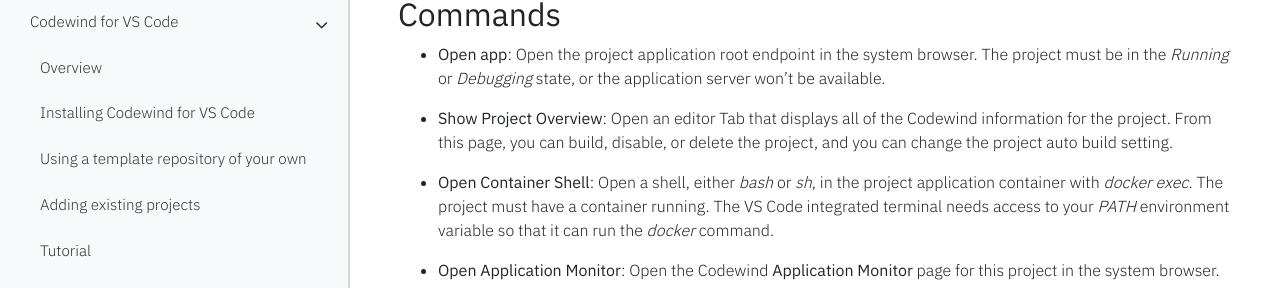
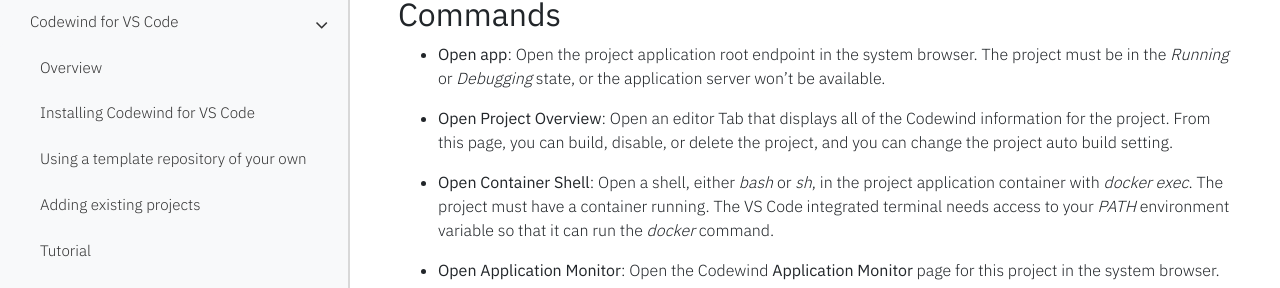
Before and after one commit to eclipse-archived/codewind-docs, a Jekyll site: the page built from docs/_documentations/mdt-vsc-commands-project.md, in a window 1280 px wide and 900 px high, scrolled down 318 px. Shown: the part 152-440 px from the top of the window. Built offline with Jekyll 4.4.1, drawn with Linux system fonts in a browser that asks for light colours; nearby versions of some CDN libraries; comment, search, counter and statistics services are not loaded.

Commit message:
Change show to open
Signed-off-by: micgibso <micgibso@uk.ibm.com>

```diff
--- a/docs/_documentations/mdt-vsc-commands-project.md
+++ b/docs/_documentations/mdt-vsc-commands-project.md
@@ -23,7 +23,7 @@ Right-click a project in the **Codewind view** to see most project commands. All
 
 - **Open app**: Open the project application root endpoint in the system browser. The project must be in the *Running* or *Debugging* state, or the application server won't be available.
 
-- **Show Project Overview**: Open an editor Tab that displays all of the Codewind information for the project. From this page, you can build, disable, or delete the project, and you can change the project auto build setting.
+- **Open Project Overview**: Open an editor Tab that displays all of the Codewind information for the project. From this page, you can build, disable, or delete the project, and you can change the project auto build setting.
 
 - **Open Container Shell**: Open a shell, either *bash* or *sh*, in the project application container with *docker exec*. The project must have a container running. The VS Code integrated terminal needs access to your *PATH* environment variable so that it can run the *docker* command.
 
```
